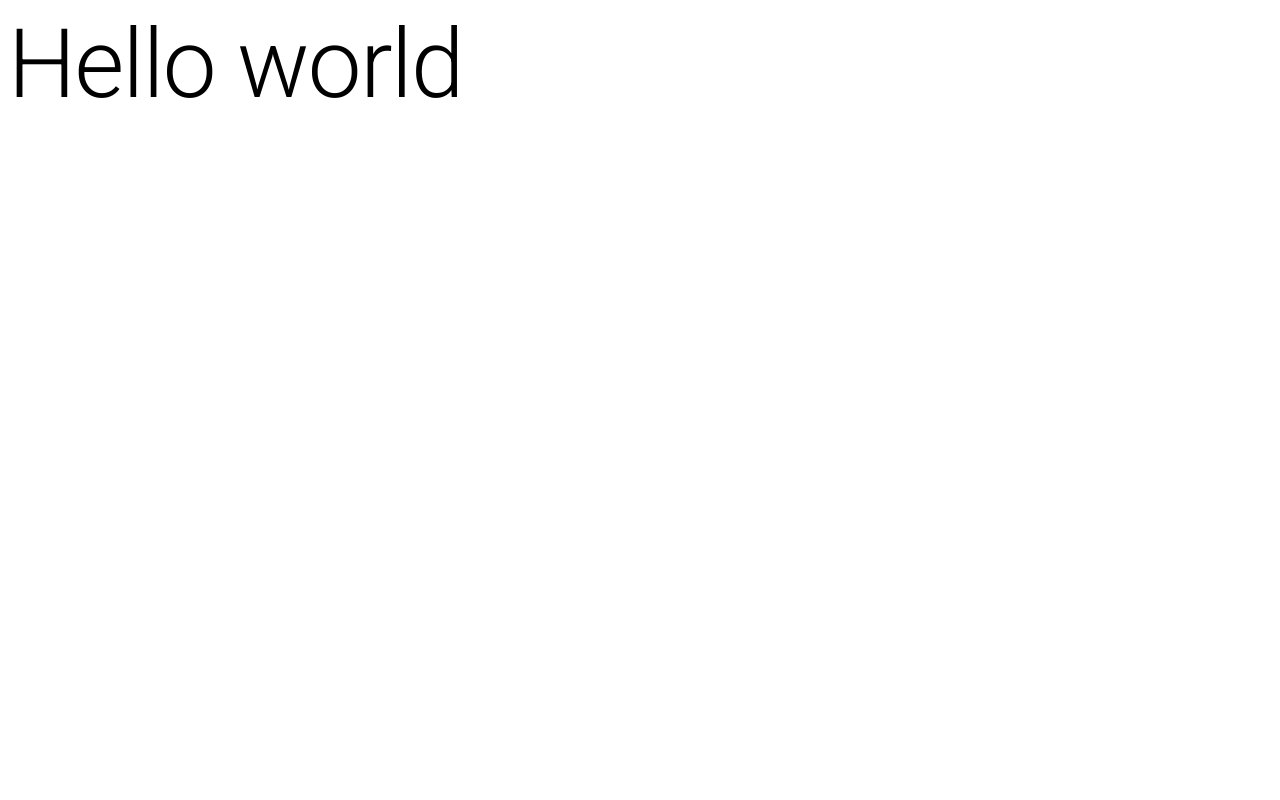
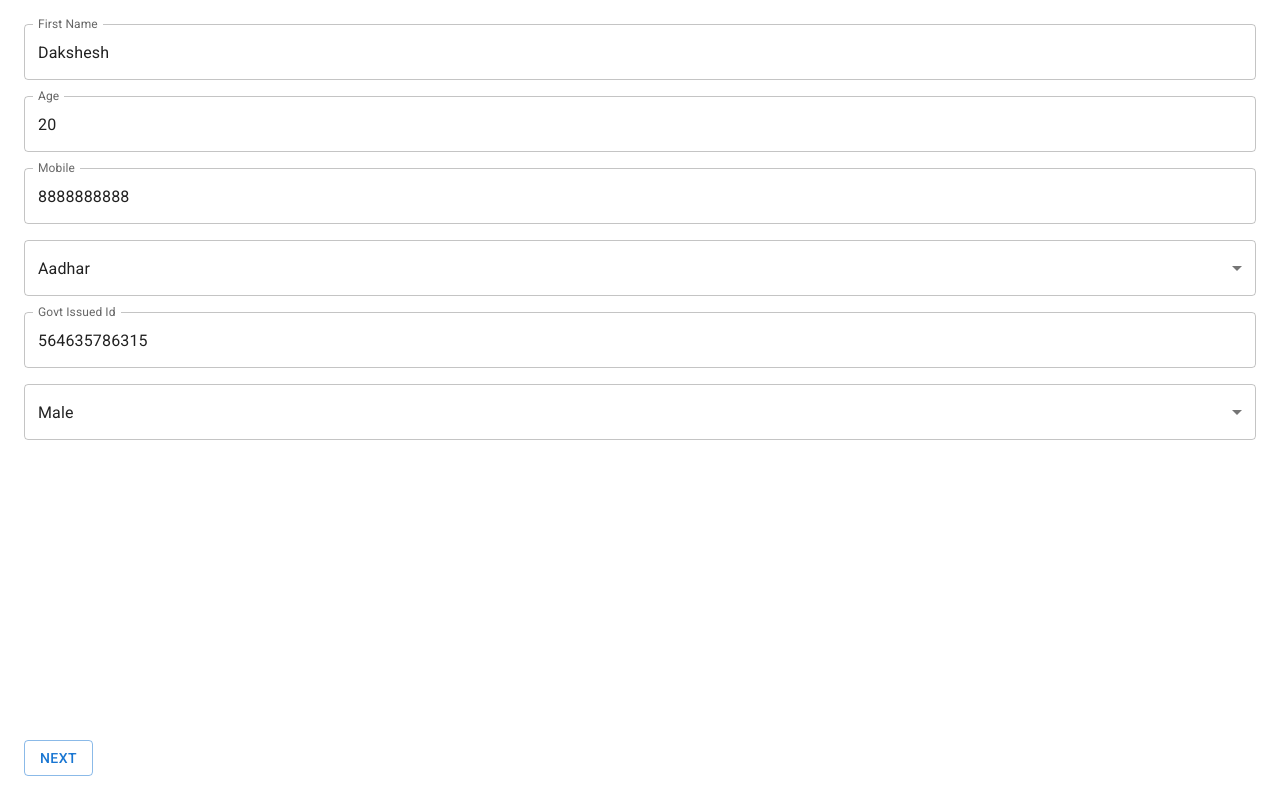
Before and after one commit to dakshesh14/onito-react-task, a React (Vite) app: page / in a window 1280 px wide. Built offline with nearby package versions, Linux system fonts and the light colour scheme.

Commit message:
feat: forms setup

```diff
--- a/src/App.tsx
+++ b/src/App.tsx
@@ -1,12 +1,70 @@
-import { Typography } from "@mui/material";
+import { useState } from "react";
+// react hook form
+import { yupResolver } from "@hookform/resolvers/yup";
+import { FormProvider, useForm } from "react-hook-form";
+// material ui
+import { Button, Grid } from "@mui/material";
+// types
+import { UserInfo, userInfoSchema } from "../types/index";
+// components
+import { PersonalInfo, AddressInfo } from "./components";
+
+// TODO: remove before pushing
+const defaultValues: UserInfo = {
+  name: "Dakshesh",
+  age: 20,
+  sex: "Male",
+  mobile: "8888888888",
+  govtIssuedIdType: "Aadhar",
+  govtIssuedId: "564635786315",
+  addressLine1: "",
+  country: "",
+  state: "",
+  city: "",
+  pincode: "",
+};
 
 function App() {
+  const control = useForm<UserInfo>({
+    defaultValues,
+    resolver: yupResolver(userInfoSchema),
+  });
+
+  const [currentStep, setCurrentStep] = useState(0);
+
+  const onSubmit = (data: UserInfo) => {
+    if (currentStep === 0) setCurrentStep(1);
+
+    console.log(data);
+  };
+
   return (
-    <>
-      <Typography variant="h1" component="h1">
-        Hello world
-      </Typography>
-    </>
+    <FormProvider {...control}>
+      <form onSubmit={control.handleSubmit(onSubmit)}>
+        <Grid container spacing={2} height={"100vh"} padding={2}>
+          <Grid item xs={12}>
+            {currentStep === 0 ? <PersonalInfo /> : <AddressInfo />}
+          </Grid>
+
+          <Grid style={{ marginTop: "auto" }} item xs={12}>
+            {currentStep === 1 && (
+              <Button
+                style={{ marginRight: "10px" }}
+                variant="outlined"
+                onClick={() => setCurrentStep((prev) => prev - 1)}
+                type="button"
+              >
+                Previous
+              </Button>
+            )}
+
+            <Button variant="outlined" type="submit">
+              {currentStep === 0 ? "Next" : "Submit"}
+            </Button>
+          </Grid>
+        </Grid>
+      </form>
+    </FormProvider>
   );
 }
 
--- /dev/null
+++ b/src/components/address-info.tsx
@@ -0,0 +1,100 @@
+// react hook form
+import { useFormContext, Controller } from "react-hook-form";
+// material ui
+import { TextField, Grid } from "@mui/material";
+// types
+import { UserInfo } from "../../types/index";
+
+export const AddressInfo: React.FC = () => {
+  const { control } = useFormContext<UserInfo>();
+
+  return (
+    <Grid container spacing={2}>
+      <Grid item xs={12}>
+        <Controller
+          name="addressLine1"
+          control={control}
+          render={({ field, formState }) => (
+            <>
+              <TextField
+                label="Address"
+                error={!!formState.errors.addressLine1}
+                helperText={formState.errors.addressLine1?.message}
+                {...field}
+                fullWidth
+              />
+            </>
+          )}
+        />
+      </Grid>
+      <Grid item xs={12}>
+        <Controller
+          name="country"
+          control={control}
+          render={({ field, formState }) => (
+            <>
+              <TextField
+                label="Country"
+                error={!!formState.errors.country}
+                helperText={formState.errors.country?.message}
+                {...field}
+                fullWidth
+              />
+            </>
+          )}
+        />
+      </Grid>
+      <Grid item xs={12}>
+        <Controller
+          name="state"
+          control={control}
+          render={({ field, formState }) => (
+            <>
+              <TextField
+                label="State"
+                error={!!formState.errors.state}
+                helperText={formState.errors.state?.message}
+                {...field}
+                fullWidth
+              />
+            </>
+          )}
+        />
+      </Grid>
+      <Grid item xs={12}>
+        <Controller
+          name="city"
+          control={control}
+          render={({ field, formState }) => (
+            <>
+              <TextField
+                label="City"
+                error={!!formState.errors.city}
+                helperText={formState.errors.city?.message}
+                {...field}
+                fullWidth
+              />
+            </>
+          )}
+        />
+      </Grid>
+      <Grid item xs={12}>
+        <Controller
+          name="pincode"
+          control={control}
+          render={({ field, formState }) => (
+            <>
+              <TextField
+                label="Pincode"
+                error={!!formState.errors.pincode}
+                helperText={formState.errors.pincode?.message}
+                {...field}
+                fullWidth
+              />
+            </>
+          )}
+        />
+      </Grid>
+    </Grid>
+  );
+};
--- /dev/null
+++ b/src/components/index.ts
@@ -0,0 +1,2 @@
+export * from "./personal-info";
+export * from "./address-info";
--- /dev/null
+++ b/src/components/personal-info.tsx
@@ -0,0 +1,123 @@
+// react hook form
+import { useFormContext, Controller } from "react-hook-form";
+// material ui
+import { TextField, Select, Grid, MenuItem } from "@mui/material";
+// types
+import { UserInfo } from "../../types/index";
+
+export const PersonalInfo: React.FC = () => {
+  const { control } = useFormContext<UserInfo>();
+
+  return (
+    <Grid container spacing={2}>
+      <Grid item xs={12}>
+        <Controller
+          name="name"
+          control={control}
+          render={({ field, formState }) => (
+            <>
+              <TextField
+                label="First Name"
+                error={!!formState.errors.name}
+                helperText={formState.errors.name?.message}
+                {...field}
+                fullWidth
+              />
+            </>
+          )}
+        />
+      </Grid>
+      <Grid item xs={12}>
+        <Controller
+          name="age"
+          control={control}
+          render={({ field, formState }) => (
+            <>
+              <TextField
+                label="Age"
+                type="number"
+                error={!!formState.errors.age}
+                helperText={formState.errors.age?.message}
+                {...field}
+                fullWidth
+              />
+            </>
+          )}
+        />
+      </Grid>
+      <Grid item xs={12}>
+        <Controller
+          name="mobile"
+          control={control}
+          render={({ field, formState }) => (
+            <>
+              <TextField
+                label="Mobile"
+                type="tel"
+                error={!!formState.errors.mobile}
+                helperText={formState.errors.mobile?.message}
+                {...field}
+                fullWidth
+              />
+            </>
+          )}
+        />
+      </Grid>
+      <Grid item xs={12}>
+        <Controller
+          name="govtIssuedIdType"
+          control={control}
+          render={({ field, formState }) => (
+            <>
+              <Select
+                label="Govt Issued Id Type"
+                error={!!formState.errors.sex}
+                fullWidth
+                {...field}
+              >
+                <MenuItem value={"Aadhar"}>Aadhar</MenuItem>
+                <MenuItem value={"PAN"}>PAN</MenuItem>
+              </Select>
+            </>
+          )}
+        />
+      </Grid>
+      <Grid item xs={12}>
+        <Controller
+          name="govtIssuedId"
+          control={control}
+          render={({ field, formState }) => (
+            <>
+              <TextField
+                label="Govt Issued Id"
+                error={!!formState.errors.govtIssuedId}
+                helperText={formState.errors.govtIssuedId?.message}
+                {...field}
+                fullWidth
+              />
+            </>
+          )}
+        />
+      </Grid>
+      <Grid item xs={12}>
+        <Controller
+          name="sex"
+          control={control}
+          render={({ field, formState }) => (
+            <>
+              <Select
+                label="Sex"
+                error={!!formState.errors.sex}
+                fullWidth
+                {...field}
+              >
+                <MenuItem value={"Male"}>Male</MenuItem>
+                <MenuItem value={"Female"}>Female</MenuItem>
+              </Select>
+            </>
+          )}
+        />
+      </Grid>
+    </Grid>
+  );
+};
--- a/types/index.ts
+++ b/types/index.ts
@@ -13,7 +13,7 @@ export const personalDetailsSchema = Yup.object().shape({
     .oneOf(["Aadhar", "PAN"], "Invalid ID type")
     .required("ID type is required"),
   govtIssuedId: Yup.string().when("govtIssuedIdType", (idType, schema) => {
-    return idType.join("") === "PAN"
+    return idType.join("") === "Aadhar"
       ? schema
           .length(12, "Aadhar number must be 12 characters long")
           .matches(
@@ -34,10 +34,7 @@ export const addressSchema = Yup.object().shape({
   pincode: Yup.string().matches(/^[0-9]*$/, "Pincode must be numeric"),
 });
 
-export const userInfoSchema = Yup.object().shape({
-  personalDetails: personalDetailsSchema,
-  address: addressSchema,
-});
+export const userInfoSchema = addressSchema.concat(personalDetailsSchema);
 
 export type PersonalDetails = Yup.InferType<typeof personalDetailsSchema>;
 export type Address = Yup.InferType<typeof addressSchema>;
```
